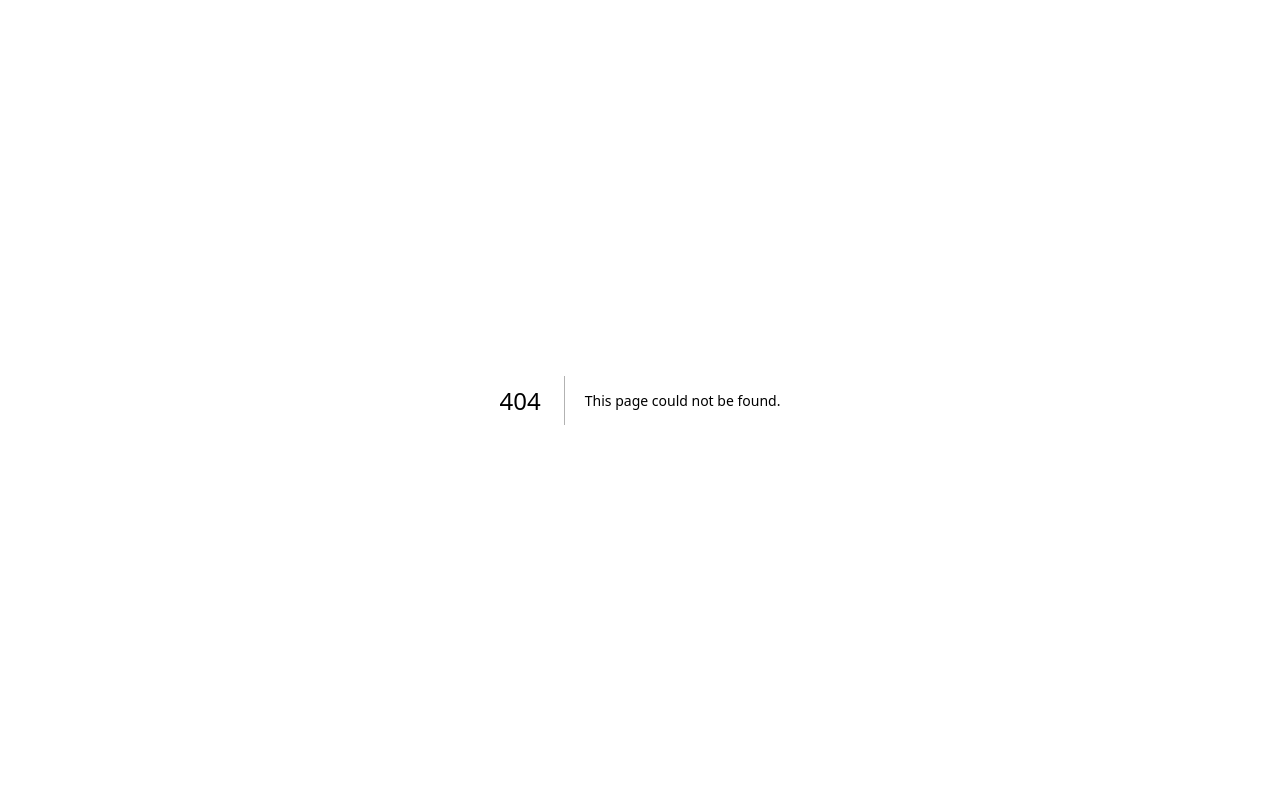
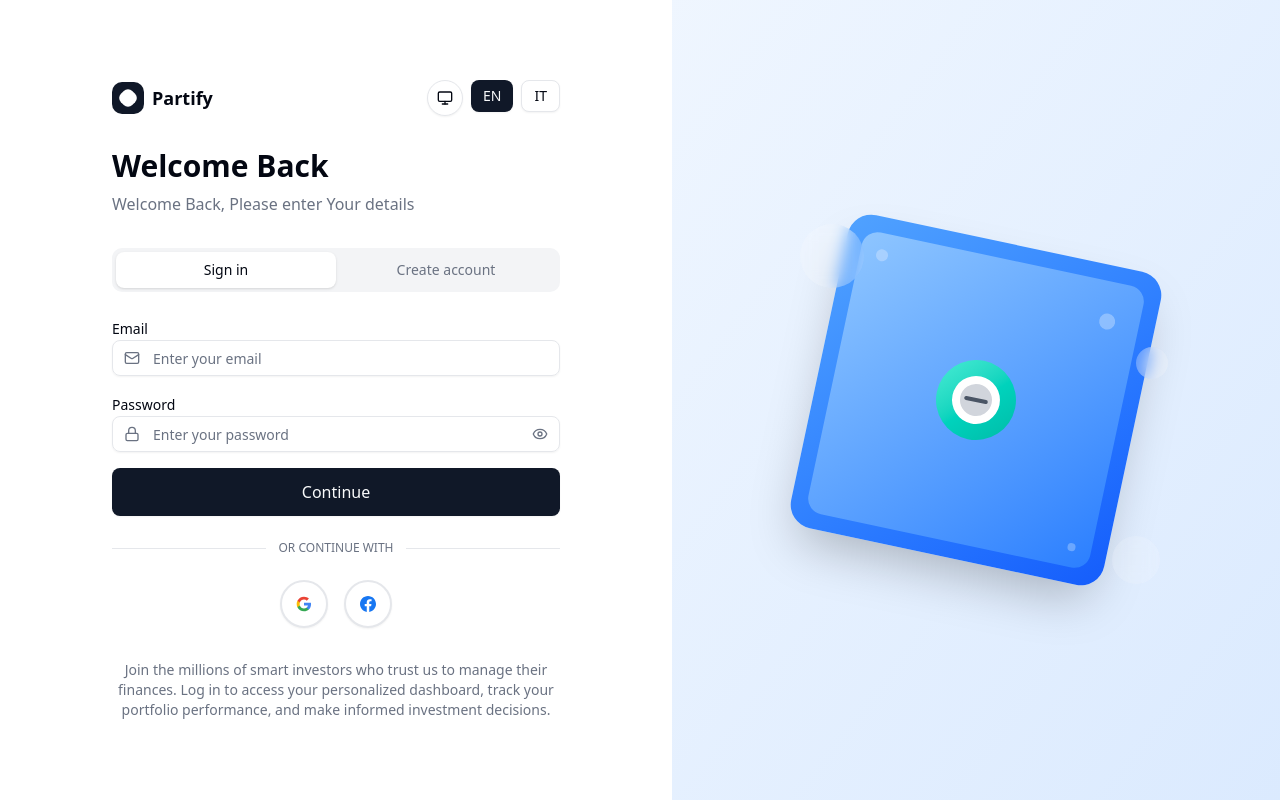
Before and after one commit to BigFishIta/partify, a Next.js app: page /auth in a window 1280 px wide. Before the commit this address had no page. Built offline with nearby package versions, Linux system fonts and the light colour scheme.

Commit message:
Redesign authentication page with toggle

```diff
--- /dev/null
+++ b/src/app/auth/page.tsx
@@ -0,0 +1,7 @@
+"use client"
+
+import { AuthPage } from "@/components/auth/AuthPage"
+
+export default function Auth() {
+  return <AuthPage />
+}
--- a/src/app/page.tsx
+++ b/src/app/page.tsx
@@ -21,10 +21,7 @@ export default function Home() {
           </CardHeader>
           <CardContent className="space-y-4">
             <Button asChild className="w-full">
-              <Link href="/login">Sign In</Link>
-            </Button>
-            <Button asChild variant="outline" className="w-full">
-              <Link href="/signup">Create Account</Link>
+              <Link href="/auth">Get Started</Link>
             </Button>
           </CardContent>
         </Card>
--- /dev/null
+++ b/src/components/auth/AuthPage.tsx
@@ -0,0 +1,164 @@
+"use client"
+
+import { useState } from "react"
+import { Card, CardContent, CardHeader } from "@/components/ui/card"
+import { EmailPasswordForm } from "./EmailPasswordForm"
+import { SocialButton } from "./SocialButton"
+import { ThemeToggle } from "@/components/ThemeToggle"
+import { LocaleSelector } from "@/components/LocaleSelector"
+import { useTranslation } from "@/contexts/LocaleContext"
+
+export function AuthPage() {
+  const [mode, setMode] = useState<"login" | "signup">("login")
+  const [serverError, setServerError] = useState<string>("")
+  const { t } = useTranslation()
+
+  const handleSubmit = async (data: any) => {
+    setServerError("")
+
+    try {
+      const endpoint = mode === "login" ? "/api/auth/login" : "/api/auth/signup"
+
+      const response = await fetch(endpoint, {
+        method: "POST",
+        headers: {
+          "Content-Type": "application/json",
+        },
+        body: JSON.stringify(data),
+      })
+
+      if (response.ok) {
+        const result = await response.json()
+        console.log("Authentication successful:", result)
+        window.location.href = "/dashboard"
+      } else {
+        const error = await response.json()
+        setServerError(error.message || t('error.authFailed'))
+      }
+    } catch (error) {
+      setServerError(t('error.unexpected'))
+      console.error("Authentication error:", error)
+    }
+  }
+
+  return (
+    <div className="min-h-screen flex">
+      {/* Left side - Form */}
+      <div className="flex-1 flex items-center justify-center p-8 bg-background">
+        <div className="w-full max-w-md">
+          {/* Header controls */}
+          <div className="flex justify-between items-center mb-8">
+            <div className="flex items-center gap-2">
+              <div className="w-8 h-8 bg-primary rounded-lg flex items-center justify-center">
+                <div className="w-4 h-4 bg-white rounded-sm transform rotate-45"></div>
+              </div>
+              <span className="font-semibold text-lg">Partify</span>
+            </div>
+            <div className="flex gap-2">
+              <ThemeToggle />
+              <LocaleSelector />
+            </div>
+          </div>
+
+          {/* Welcome section */}
+          <div className="mb-8">
+            <h1 className="text-3xl font-bold mb-2">
+              {mode === "login" ? "Welcome Back" : "Create Account"}
+            </h1>
+            <p className="text-muted-foreground">
+              {mode === "login"
+                ? "Welcome Back, Please enter Your details"
+                : "Join us today, Please enter your details"
+              }
+            </p>
+          </div>
+
+          {/* Toggle buttons */}
+          <div className="flex bg-muted rounded-lg p-1 mb-6">
+            <button
+              onClick={() => setMode("login")}
+              className={`flex-1 py-2 px-4 rounded-md text-sm font-medium transition-all ${
+                mode === "login"
+                  ? "bg-background text-foreground shadow-sm"
+                  : "text-muted-foreground hover:text-foreground"
+              }`}
+            >
+              {t('auth.signin')}
+            </button>
+            <button
+              onClick={() => setMode("signup")}
+              className={`flex-1 py-2 px-4 rounded-md text-sm font-medium transition-all ${
+                mode === "signup"
+                  ? "bg-background text-foreground shadow-sm"
+                  : "text-muted-foreground hover:text-foreground"
+              }`}
+            >
+              {t('auth.signup')}
+            </button>
+          </div>
+
+          {/* Form */}
+          <div className="space-y-6">
+            <EmailPasswordForm
+              mode={mode}
+              onSubmit={handleSubmit}
+              serverError={serverError}
+            />
+
+            <div className="relative">
+              <div className="absolute inset-0 flex items-center">
+                <span className="w-full border-t" />
+              </div>
+              <div className="relative flex justify-center text-xs uppercase">
+                <span className="bg-background px-3 text-muted-foreground">
+                  {t('auth.continueWith')}
+                </span>
+              </div>
+            </div>
+
+            <div className="flex justify-center gap-4">
+              <SocialButton provider="google" />
+              <SocialButton provider="facebook" />
+            </div>
+          </div>
+
+          {/* Footer text */}
+          <div className="mt-8 text-center text-sm text-muted-foreground">
+            Join the millions of smart investors who trust us to manage their finances.
+            Log in to access your personalized dashboard, track your portfolio performance,
+            and make informed investment decisions.
+          </div>
+        </div>
+      </div>
+
+      {/* Right side - Illustration */}
+      <div className="hidden lg:flex flex-1 items-center justify-center bg-gradient-to-br from-blue-50 to-blue-100 dark:from-blue-950 dark:to-blue-900">
+        <div className="relative">
+          {/* 3D Safe illustration placeholder */}
+          <div className="w-80 h-80 bg-gradient-to-br from-blue-400 to-blue-600 rounded-3xl shadow-2xl transform rotate-12 relative overflow-hidden">
+            <div className="absolute inset-4 bg-gradient-to-br from-blue-300 to-blue-500 rounded-2xl">
+              <div className="absolute top-1/2 left-1/2 transform -translate-x-1/2 -translate-y-1/2">
+                <div className="w-20 h-20 bg-gradient-to-br from-teal-300 to-teal-500 rounded-full flex items-center justify-center">
+                  <div className="w-12 h-12 bg-white rounded-full flex items-center justify-center">
+                    <div className="w-8 h-8 bg-gray-300 rounded-full relative">
+                      <div className="absolute top-1/2 left-1/2 w-6 h-1 bg-gray-600 transform -translate-x-1/2 -translate-y-1/2 rounded-full"></div>
+                    </div>
+                  </div>
+                </div>
+              </div>
+              {/* Decorative elements */}
+              <div className="absolute top-4 left-4 w-3 h-3 bg-blue-200 rounded-full opacity-60"></div>
+              <div className="absolute bottom-4 right-4 w-2 h-2 bg-blue-200 rounded-full opacity-40"></div>
+              <div className="absolute top-8 right-6 w-4 h-4 bg-blue-200 rounded-full opacity-50"></div>
+            </div>
+          </div>
+
+          {/* Floating elements */}
+          <div className="absolute -top-4 -left-4 w-16 h-16 bg-white/20 rounded-full backdrop-blur-sm"></div>
+          <div className="absolute -bottom-6 -right-6 w-12 h-12 bg-white/15 rounded-full backdrop-blur-sm"></div>
+          <div className="absolute top-1/3 -right-8 w-8 h-8 bg-white/25 rounded-full backdrop-blur-sm"></div>
+        </div>
+      </div>
+    </div>
+  )
+}
--- a/src/components/auth/EmailPasswordForm.tsx
+++ b/src/components/auth/EmailPasswordForm.tsx
@@ -6,45 +6,57 @@ import { zodResolver } from "@hookform/resolvers/zod"
 import { z } from "zod"
 import { Button } from "@/components/ui/button"
 import { Input } from "@/components/ui/input"
-import { Loader2 } from "lucide-react"
+import { Loader2, Mail, Lock, Eye, EyeOff } from "lucide-react"
+import { useTranslation } from "@/contexts/LocaleContext"
 
-const loginSchema = z.object({
-  email: z.string().email("Please enter a valid email address"),
-  password: z.string().min(6, "Password must be at least 6 characters"),
-})
+const createSchema = (mode: "login" | "signup", t: (key: string, params?: any) => string) => {
+  const baseSchema = {
+    email: z.string().email(t('validation.emailRequired')),
+    password: z.string().min(mode === "login" ? 6 : 8, t('validation.passwordMin', { min: mode === "login" ? 6 : 8 })),
+  }
 
-const signupSchema = z.object({
-  email: z.string().email("Please enter a valid email address"),
-  password: z.string().min(8, "Password must be at least 8 characters"),
+  if (mode === "signup") {
+    return z.object({
+      ...baseSchema,
       confirmPassword: z.string(),
     }).refine((data) => data.password === data.confirmPassword, {
-  message: "Passwords don't match",
+      message: t('validation.passwordsMatch'),
       path: ["confirmPassword"],
     })
+  }
 
-type LoginFormData = z.infer<typeof loginSchema>
-type SignupFormData = z.infer<typeof signupSchema>
+  return z.object(baseSchema)
+}
+
+type FormData = {
+  email: string
+  password: string
+  confirmPassword?: string
+}
 
 interface EmailPasswordFormProps {
   mode: "login" | "signup"
-  onSubmit: (data: LoginFormData | SignupFormData) => Promise<void>
+  onSubmit: (data: FormData) => Promise<void>
   serverError?: string
 }
 
 export function EmailPasswordForm({ mode, onSubmit, serverError }: EmailPasswordFormProps) {
   const [isLoading, setIsLoading] = useState(false)
+  const [showPassword, setShowPassword] = useState(false)
+  const [showConfirmPassword, setShowConfirmPassword] = useState(false)
+  const { t } = useTranslation()
 
-  const schema = mode === "login" ? loginSchema : signupSchema
+  const schema = createSchema(mode, t)
 
   const {
     register,
     handleSubmit,
     formState: { errors },
-  } = useForm<LoginFormData | SignupFormData>({
+  } = useForm<FormData>({
     resolver: zodResolver(schema),
   })
 
-  const handleFormSubmit = async (data: LoginFormData | SignupFormData) => {
+  const handleFormSubmit = async (data: FormData) => {
     setIsLoading(true)
     try {
       await onSubmit(data)
@@ -62,34 +74,49 @@ export function EmailPasswordForm({ mode, onSubmit, serverError }: EmailPassword
       )}
 
       <div className="space-y-2">
-        <label htmlFor="email" className="text-sm font-medium leading-none peer-disabled:cursor-not-allowed peer-disabled:opacity-70">
-          Email
+        <label htmlFor="email" className="text-sm font-medium text-foreground">
+          {t('auth.email')}
         </label>
+        <div className="relative">
+          <Mail className="absolute left-3 top-1/2 transform -translate-y-1/2 h-4 w-4 text-muted-foreground" />
           <Input
             id="email"
             type="email"
             autoComplete="email"
             placeholder="Enter your email"
+            className="pl-10"
             {...register("email")}
             aria-invalid={errors.email ? "true" : "false"}
           />
+        </div>
         {errors.email && (
           <p className="text-sm text-destructive">{errors.email.message}</p>
         )}
       </div>
 
       <div className="space-y-2">
-        <label htmlFor="password" className="text-sm font-medium leading-none peer-disabled:cursor-not-allowed peer-disabled:opacity-70">
-          Password
+        <label htmlFor="password" className="text-sm font-medium text-foreground">
+          {t('auth.password')}
         </label>
+        <div className="relative">
+          <Lock className="absolute left-3 top-1/2 transform -translate-y-1/2 h-4 w-4 text-muted-foreground" />
           <Input
             id="password"
-          type="password"
+            type={showPassword ? "text" : "password"}
             autoComplete={mode === "login" ? "current-password" : "new-password"}
             placeholder="Enter your password"
+            className="pl-10 pr-10"
             {...register("password")}
             aria-invalid={errors.password ? "true" : "false"}
           />
+          <button
+            type="button"
+            onClick={() => setShowPassword(!showPassword)}
+            className="absolute right-3 top-1/2 transform -translate-y-1/2 text-muted-foreground hover:text-foreground"
+          >
+            {showPassword ? <EyeOff className="h-4 w-4" /> : <Eye className="h-4 w-4" />}
+          </button>
+        </div>
         {errors.password && (
           <p className="text-sm text-destructive">{errors.password.message}</p>
         )}
@@ -97,26 +124,37 @@ export function EmailPasswordForm({ mode, onSubmit, serverError }: EmailPassword
 
       {mode === "signup" && (
         <div className="space-y-2">
-          <label htmlFor="confirmPassword" className="text-sm font-medium leading-none peer-disabled:cursor-not-allowed peer-disabled:opacity-70">
-            Confirm Password
+          <label htmlFor="confirmPassword" className="text-sm font-medium text-foreground">
+            {t('auth.confirmPassword')}
           </label>
+          <div className="relative">
+            <Lock className="absolute left-3 top-1/2 transform -translate-y-1/2 h-4 w-4 text-muted-foreground" />
             <Input
               id="confirmPassword"
-            type="password"
+              type={showConfirmPassword ? "text" : "password"}
               autoComplete="new-password"
               placeholder="Confirm your password"
-            {...register("confirmPassword" as keyof (LoginFormData | SignupFormData))}
+              className="pl-10 pr-10"
+              {...register("confirmPassword")}
               aria-invalid={errors.confirmPassword ? "true" : "false"}
             />
+            <button
+              type="button"
+              onClick={() => setShowConfirmPassword(!showConfirmPassword)}
+              className="absolute right-3 top-1/2 transform -translate-y-1/2 text-muted-foreground hover:text-foreground"
+            >
+              {showConfirmPassword ? <EyeOff className="h-4 w-4" /> : <Eye className="h-4 w-4" />}
+            </button>
+          </div>
           {errors.confirmPassword && (
             <p className="text-sm text-destructive">{errors.confirmPassword.message}</p>
           )}
         </div>
       )}
 
-      <Button type="submit" className="w-full" disabled={isLoading}>
+      <Button type="submit" className="w-full h-12 text-base font-medium" disabled={isLoading}>
         {isLoading && <Loader2 className="mr-2 h-4 w-4 animate-spin" />}
-        {mode === "login" ? "Sign in" : "Create account"}
+        Continue
       </Button>
     </form>
   )
--- a/src/components/auth/SocialButton.tsx
+++ b/src/components/auth/SocialButton.tsx
@@ -2,13 +2,29 @@
 
 import { useState } from "react"
 import { Button } from "@/components/ui/button"
-import { Facebook, Chrome, Loader2 } from "lucide-react"
+import { Loader2 } from "lucide-react"
 import { cn } from "@/lib/utils"
 
 interface SocialButtonProps {
   provider: "google" | "facebook"
   className?: string
 }
+
+// Custom icons for better brand representation
+const GoogleIcon = () => (
+  <svg className="w-5 h-5" viewBox="0 0 24 24">
+    <path fill="#4285F4" d="M22.56 12.25c0-.78-.07-1.53-.2-2.25H12v4.26h5.92c-.26 1.37-1.04 2.53-2.21 3.31v2.77h3.57c2.08-1.92 3.28-4.74 3.28-8.09z"/>
+    <path fill="#34A853" d="M12 23c2.97 0 5.46-.98 7.28-2.66l-3.57-2.77c-.98.66-2.23 1.06-3.71 1.06-2.86 0-5.29-1.93-6.16-4.53H2.18v2.84C3.99 20.53 7.7 23 12 23z"/>
+    <path fill="#FBBC05" d="M5.84 14.09c-.22-.66-.35-1.36-.35-2.09s.13-1.43.35-2.09V7.07H2.18C1.43 8.55 1 10.22 1 12s.43 3.45 1.18 4.93l2.85-2.22.81-.62z"/>
+    <path fill="#EA4335" d="M12 5.38c1.62 0 3.06.56 4.21 1.64l3.15-3.15C17.45 2.09 14.97 1 12 1 7.7 1 3.99 3.47 2.18 7.07l3.66 2.84c.87-2.6 3.3-4.53 6.16-4.53z"/>
+  </svg>
+)
+
+const FacebookIcon = () => (
+  <svg className="w-5 h-5" viewBox="0 0 24 24" fill="#1877F2">
+    <path d="M24 12.073c0-6.627-5.373-12-12-12s-12 5.373-12 12c0 5.99 4.388 10.954 10.125 11.854v-8.385H7.078v-3.47h3.047V9.43c0-3.007 1.792-4.669 4.533-4.669 1.312 0 2.686.235 2.686.235v2.953H15.83c-1.491 0-1.956.925-1.956 1.874v2.25h3.328l-.532 3.47h-2.796v8.385C19.612 23.027 24 18.062 24 12.073z"/>
+  </svg>
+)
 
 export function SocialButton({ provider, className }: SocialButtonProps) {
   const [isLoading, setIsLoading] = useState(false)
@@ -26,7 +42,6 @@ export function SocialButton({ provider, className }: SocialButtonProps) {
 
       if (response.ok) {
         const data = await response.json()
-        // Handle redirect token or success response
         if (data.redirectUrl) {
           window.location.href = data.redirectUrl
         }
@@ -40,23 +55,22 @@ export function SocialButton({ provider, className }: SocialButtonProps) {
     }
   }
 
-  const Icon = provider === "google" ? Chrome : Facebook
-  const label = provider === "google" ? "Google" : "Facebook"
+  const Icon = provider === "google" ? GoogleIcon : FacebookIcon
 
   return (
     <Button
       type="button"
       variant="outline"
       size="icon"
-      className={cn("rounded-full w-12 h-12", className)}
+      className={cn("w-12 h-12 rounded-full border-2 hover:scale-105 transition-transform", className)}
       onClick={handleSocialAuth}
       disabled={isLoading}
-      aria-label={`Sign in with ${label}`}
+      aria-label={`Sign in with ${provider}`}
     >
       {isLoading ? (
         <Loader2 className="h-5 w-5 animate-spin" />
       ) : (
-        <Icon className="h-5 w-5" />
+        <Icon />
       )}
     </Button>
   )
```
Lines whose indentation alone changed are shown as unchanged.
